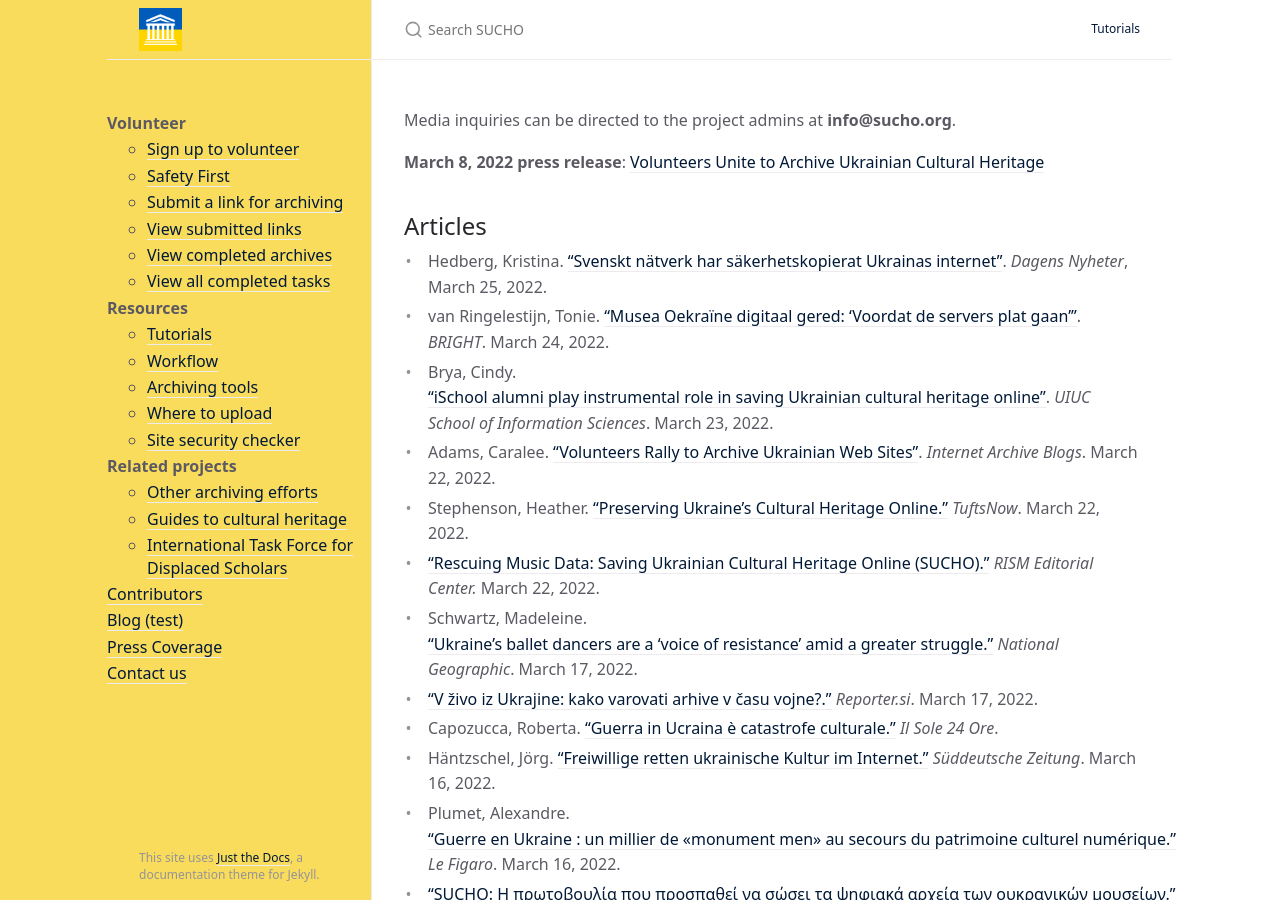
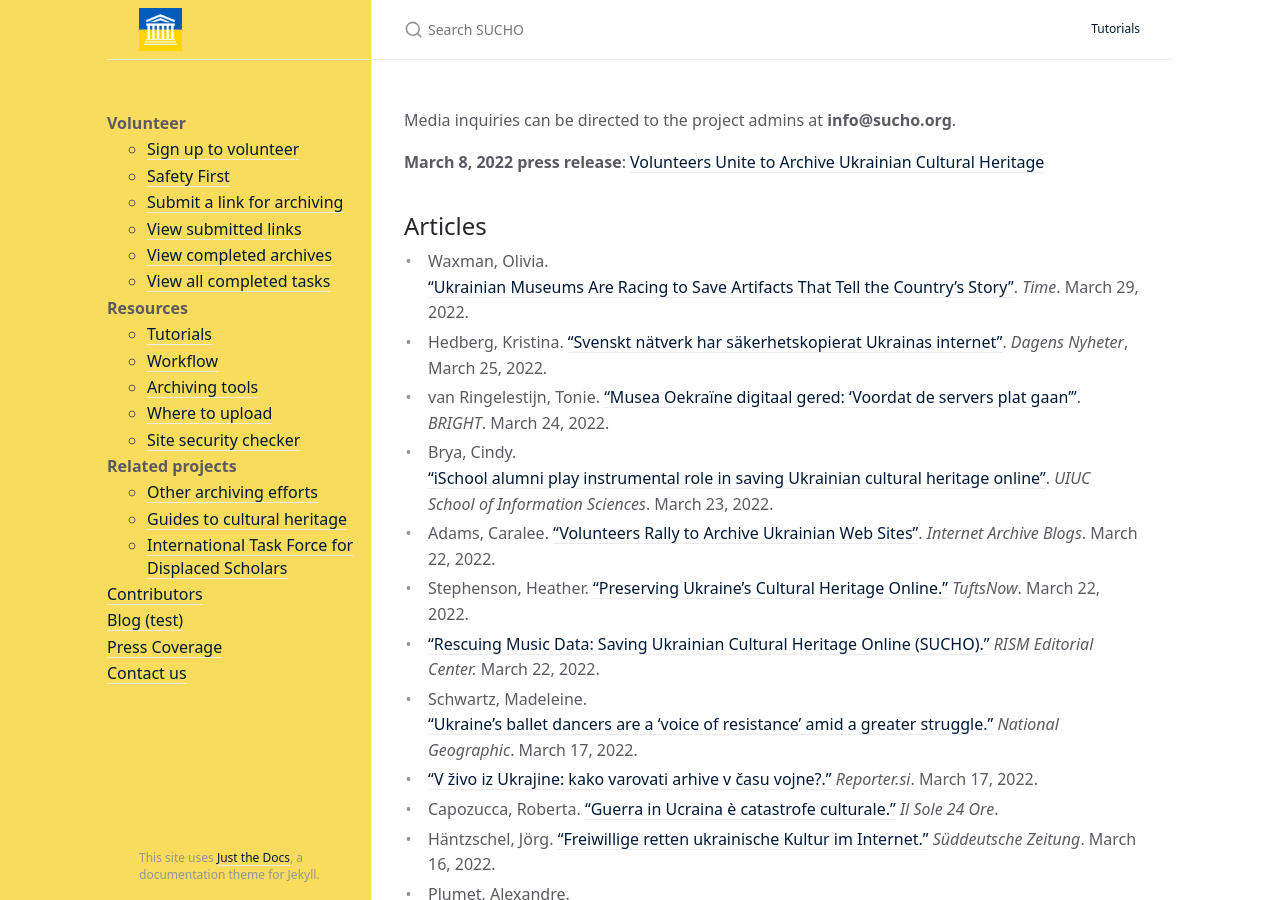
Before and after one commit to sucho-archiving/sucho-archiving.github.io, a Jekyll site: the page built from press.md, in a window 1280 px wide and 900 px high. Built offline with Jekyll 4.4.1, drawn with Linux system fonts in a browser that asks for light colours.

Commit message:
Update press.md

```diff
--- a/press.md
+++ b/press.md
@@ -9,6 +9,7 @@
 **March 8, 2022 press release**: [Volunteers Unite to Archive Ukrainian Cultural Heritage](/press-release-20220308-volunteers-unite)
 
 ## Articles
+- Waxman, Olivia. ["Ukrainian Museums Are Racing to Save Artifacts That Tell the Country’s Story"](https://time.com/6161734/ukraine-war-history-museums/). *Time*. March 29, 2022.
 - Hedberg, Kristina. ["Svenskt nätverk har säkerhetskopierat Ukrainas internet"](https://archive.ph/MaRvB). *Dagens Nyheter*, March 25, 2022.
 - van Ringelestijn, Tonie. ["Musea Oekraïne digitaal gered: 'Voordat de servers plat gaan'"](https://www.rtlnieuws.nl/tech/artikel/5294976/oekraine-digitaal-erfgoed-musea-archivering). *BRIGHT*. March 24, 2022.
 - Brya, Cindy. ["iSchool alumni play instrumental role in saving Ukrainian cultural heritage online"](https://ischool.illinois.edu/news-events/news/2022/03/ischool-alumni-play-instrumental-role-saving-ukranian-cultural-heritage). *UIUC School of Information Sciences*. March 23, 2022.
```
